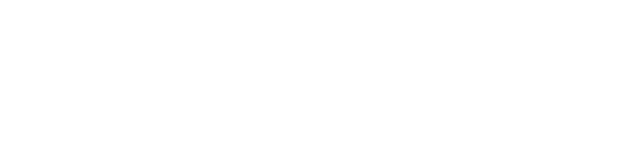
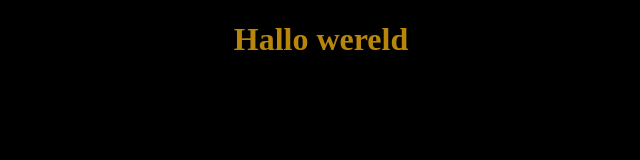
Before and after one commit to gvdn90/Git-workstop-2023-deel2, a plain HTML site: page index.html in a window 1280 px wide. Shown: the whole page, without its empty margins (319-959 px from the left). Drawn offline with Linux system fonts and the light colour scheme.

Commit message:
Nieuwe achter grond en H1

```diff
--- a/index.html
+++ b/index.html
@@ -2,9 +2,12 @@
 <html lang="en">
 <head>
     <meta charset="UTF-8">
+    <link rel="stylesheet" href="styles.css">
     <title>Title</title>
 </head>
 <body>
 
+<h1>Hallo wereld</h1>
+
 </body>
 </html>
--- a/styles.css
+++ b/styles.css
@@ -0,0 +1,8 @@
+h1 {
+    color: darkgoldenrod;
+}
+
+body {
+    text-align: center;
+    background-color: black;
+}
```
